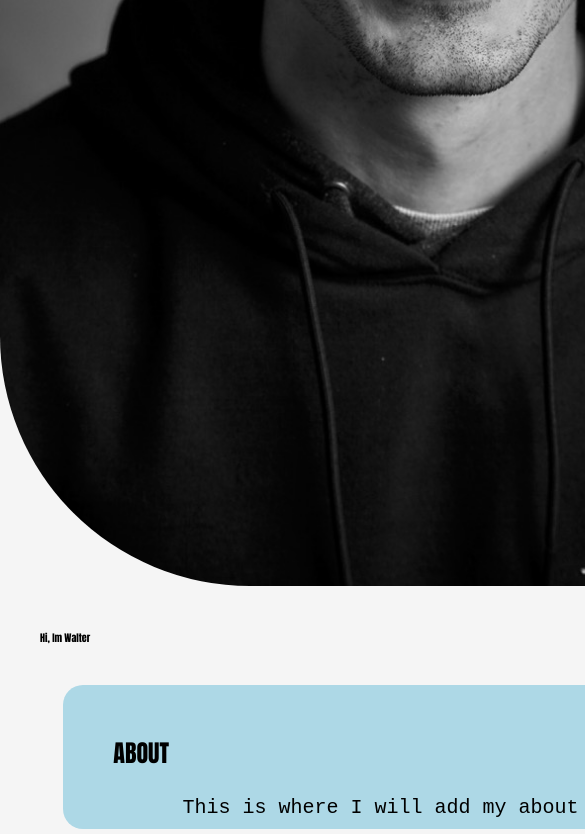
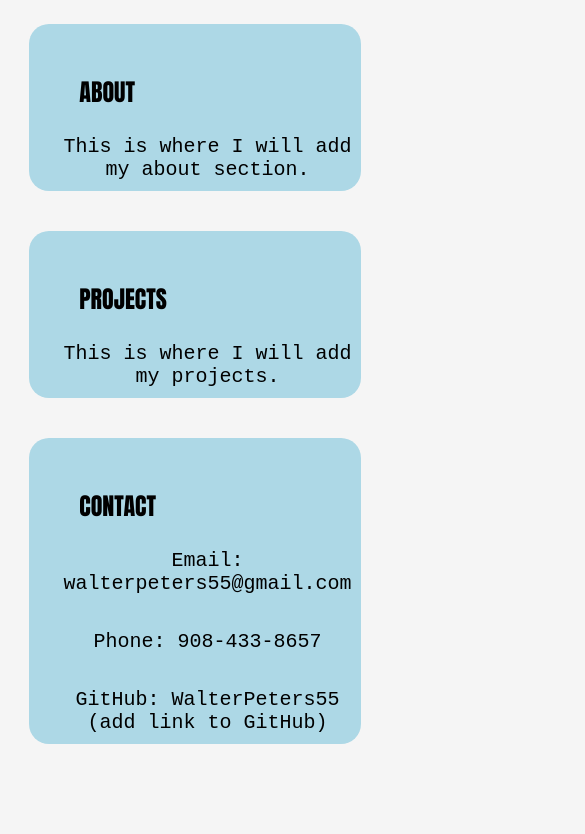
Before and after one commit to WalterPeters55/Walter-Peters-Portfolio, a plain HTML site: page index.html in a window 390 px wide. Shown: the part 764-1598 px from the top of the page, 585 px wide, since content can reach past the window. After the commit the page ends 1548 px from the top, so only its background shows below. Drawn offline with Linux system fonts and the light colour scheme.

Commit message:
fixed sizing of box container

```diff
--- a/assets/style.css
+++ b/assets/style.css
@@ -1,11 +1,11 @@
 * {
-    margin: 0%;
-    padding: 0%;
+    margin: auto;
+    padding: auto;
+}
 
-}
 body {
     min-height: 100vh;
-    width: 100vh;
+
     background-color: whitesmoke;
     overflow-x: hidden;
 }
@@ -68,7 +68,7 @@
     align-items: left;
     font-family: Impact, Haettenschweiler, 'Arial Narrow Bold', sans-serif;
     margin-left: 40px;
-    margin-top: 40px;
+    margin-top: 40px 0 40px 0px;
     font-size: 100px;
 }
 
@@ -128,7 +128,8 @@
           width: 50%
       }
       .spacing h1 {
-          font-size: 10px;
+          font-size: 50px;
+          text-align: center;
 
       }
       section {
```
